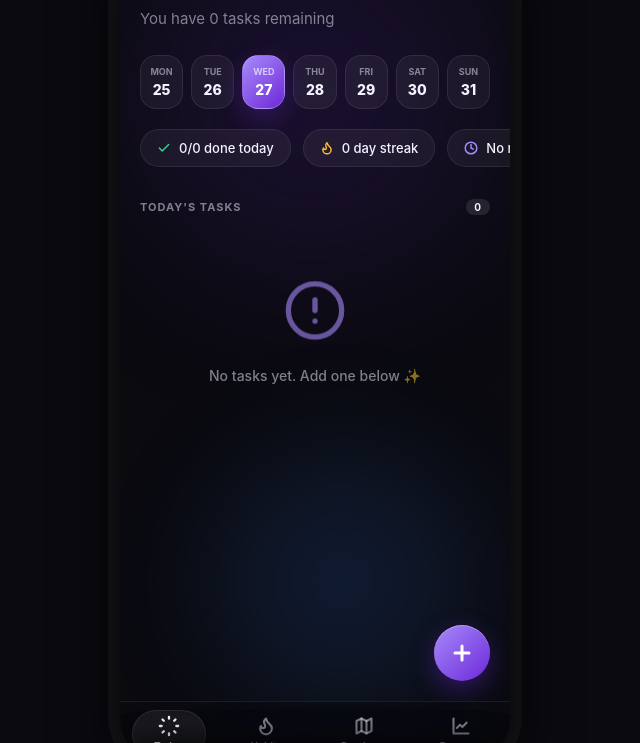
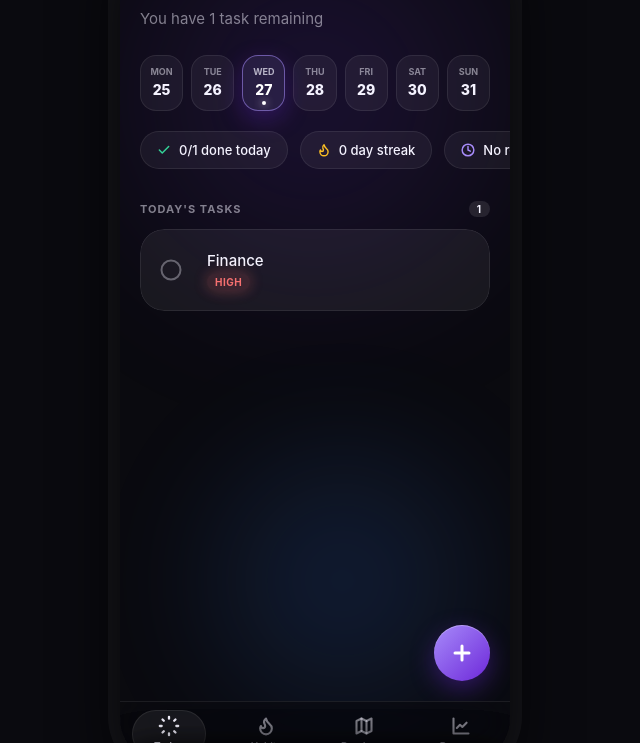
Before and after one commit to muhammedishraqm/planner, a plain HTML site: page index.html in a window 1280 px wide. Shown: the part 57-800 px from the top of the page, without its empty margins (325-965 px from the left). Drawn offline with Linux system fonts and the light colour scheme.

Commit message:
feat: schedule 11-day curriculum, fix task rollover boundary, and add visual indicator for today's date

```diff
--- a/index.html
+++ b/index.html
@@ -903,11 +903,12 @@
     }
 
     .calendar-strip-day {
+      position: relative;
       flex: 1;
       display: flex;
       flex-direction: column;
       align-items: center;
-      padding: 10px 4px;
+      padding: 10px 4px 12px 4px;
       background: var(--glass-bg);
       backdrop-filter: var(--glass-blur);
       -webkit-backdrop-filter: var(--webkit-glass-blur);
@@ -922,6 +923,37 @@
       background: var(--accent-gradient);
       border-color: rgba(255, 255, 255, 0.2);
       box-shadow: 0 8px 24px rgba(109, 40, 217, 0.3);
+    }
+
+    .calendar-strip-day.today {
+      border: 1.5px solid rgba(167, 139, 250, 0.55);
+      background: rgba(167, 139, 250, 0.12);
+    }
+
+    .calendar-strip-day.today:not(.active) .day-name {
+      color: var(--accent-purple);
+    }
+
+    .calendar-strip-day.today:not(.active) .day-num {
+      color: var(--accent-purple);
+      text-shadow: 0 0 10px rgba(167, 139, 250, 0.3);
+    }
+
+    .calendar-strip-day.today::after {
+      content: '';
+      position: absolute;
+      bottom: 5px;
+      width: 4px;
+      height: 4px;
+      border-radius: 50%;
+      background-color: var(--accent-purple);
+      box-shadow: 0 0 8px var(--accent-purple);
+      transition: background-color 0.3s ease;
+    }
+
+    .calendar-strip-day.today.active::after {
+      background-color: #ffffff;
+      box-shadow: 0 0 8px #ffffff;
     }
 
     .calendar-strip-day .day-name {
@@ -2518,6 +2550,52 @@
           ];
         }
 
+        // Auto-populate 11-day study schedule starting today as Day 1
+        const today = new Date();
+        const getTargetDateStr = (daysOffset) => {
+          const d = new Date(today);
+          d.setDate(today.getDate() + daysOffset);
+          return d.toISOString().split('T')[0];
+        };
+
+        const schedule = [
+          { day: 1, tasks: [{ title: 'Finance', priority: 'HIGH' }] },
+          { day: 2, tasks: [{ title: 'OOPS', priority: 'HIGH' }, { title: 'Oops YT', priority: 'MEDIUM' }, { title: 'Py balance', priority: 'MEDIUM' }] },
+          { day: 3, tasks: [{ title: 'Py etc', priority: 'MEDIUM' }, { title: 'YT projects', priority: 'MEDIUM' }, { title: '21 project py 3hr', priority: 'HIGH' }] },
+          { day: 4, tasks: [{ title: '21 project py 5', priority: 'HIGH' }, { title: '21 project py balance', priority: 'MEDIUM' }] },
+          { day: 5, tasks: [{ title: 'IITM PY 1-4', priority: 'HIGH' }, { title: 'IITM PY 5-8', priority: 'HIGH' }, { title: 'Py YT', priority: 'MEDIUM' }] },
+          { day: 6, tasks: [{ title: 'IITM PY 1-8', priority: 'HIGH' }, { title: 'Etc', priority: 'LOW' }] },
+          { day: 7, tasks: [{ title: 'IITM S', priority: 'HIGH' }] },
+          { day: 8, tasks: [{ title: 'IITM M', priority: 'HIGH' }] },
+          { day: 9, tasks: [{ title: 'IITM REV', priority: 'HIGH' }] },
+          { day: 10, tasks: [{ title: 'CS50 AI', priority: 'HIGH' }] },
+          { day: 11, tasks: [{ title: 'KATA', priority: 'MEDIUM' }] }
+        ];
+
+        let addedAny = false;
+        schedule.forEach(dayItem => {
+          const dateStr = getTargetDateStr(dayItem.day - 1);
+          dayItem.tasks.forEach((task, idx) => {
+            const taskId = `study_day${dayItem.day}_${idx}`;
+            if (!this.data.tasks.some(t => t.id === taskId)) {
+              this.data.tasks.push({
+                id: taskId,
+                title: task.title,
+                priority: task.priority,
+                time: '',
+                done: false,
+                date: dateStr,
+                reminder: false
+              });
+              addedAny = true;
+            }
+          });
+        });
+
+        if (addedAny) {
+          this.save();
+        }
+
         this.checkDayBoundary();
         this.save();
       },
@@ -2531,12 +2609,20 @@
         const lastStr = this.data.lastOpenedDate;
 
         if (lastStr && lastStr !== todayStr) {
-          // 1. Clear completed tasks status from previous days, move remaining tasks to today
-          this.data.tasks.forEach(t => {
-            if (t.done) {
-              t.done = false; // clear done marker
+          // 1. Roll over incomplete past tasks to today, and archive/remove completed past tasks.
+          // Keep future tasks and today's tasks untouched!
+          this.data.tasks = this.data.tasks.filter(t => {
+            if (t.date < todayStr) {
+              if (t.done) {
+                // Completed past task - archive/remove from active list
+                return false;
+              } else {
+                // Incomplete past task - roll forward to today's active backlog
+                t.date = todayStr;
+                return true;
+              }
             }
-            t.date = todayStr; // shift forward to today
+            return true; // Keep today's and future tasks exactly as they are
           });
 
           // 2. Habit streak miss reset logic:
@@ -3335,11 +3421,13 @@
           targetDate.setDate(now.getDate() + dateDiff);
 
           const targetStr = State.getFormattedDateString(targetDate);
+          const todayStr = State.getFormattedDateString(new Date());
           const dayNum = targetDate.getDate();
           const isActive = targetStr === this.selectedDate;
+          const isToday = targetStr === todayStr;
 
           const dayCard = document.createElement('div');
-          dayCard.className = `calendar-strip-day ${isActive ? 'active' : ''}`;
+          dayCard.className = `calendar-strip-day ${isActive ? 'active' : ''} ${isToday ? 'today' : ''}`;
 
           dayCard.innerHTML = `
             <span class="day-name">${dayLabels[i]}</span>
```
